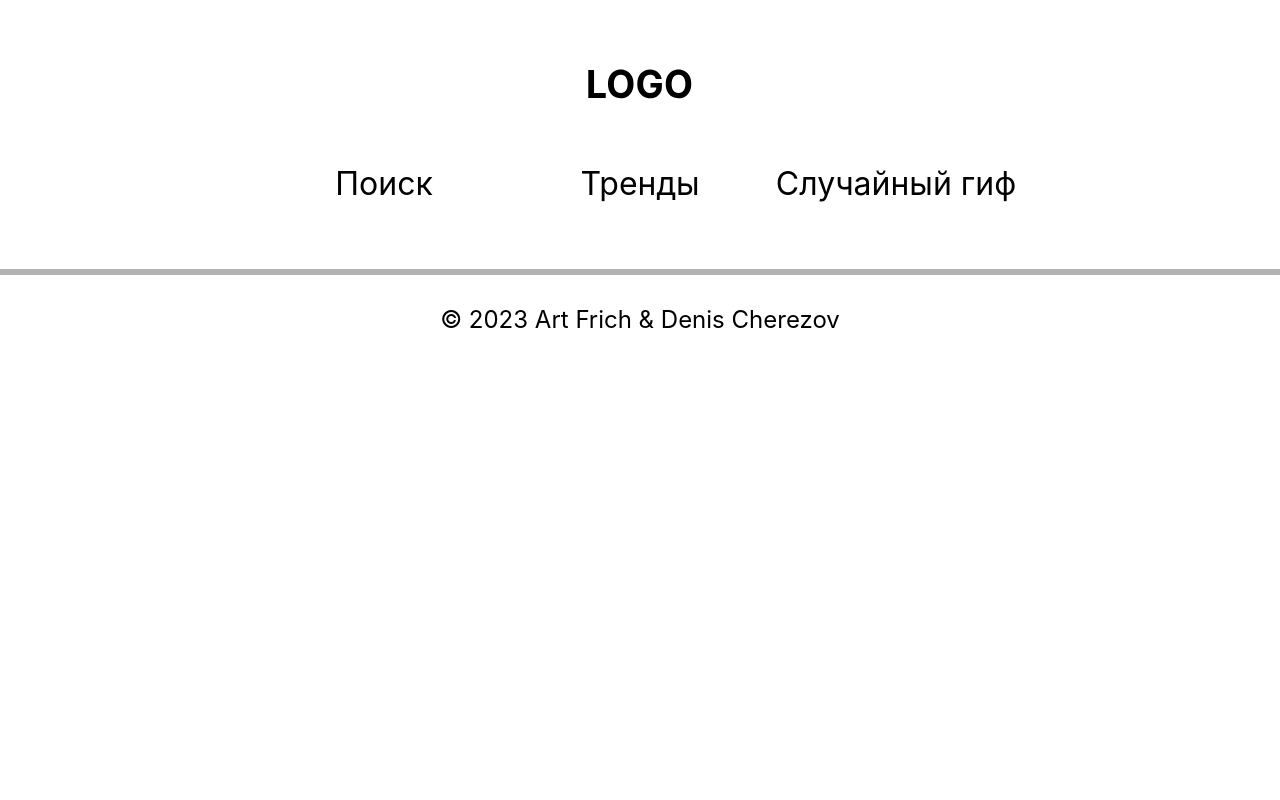
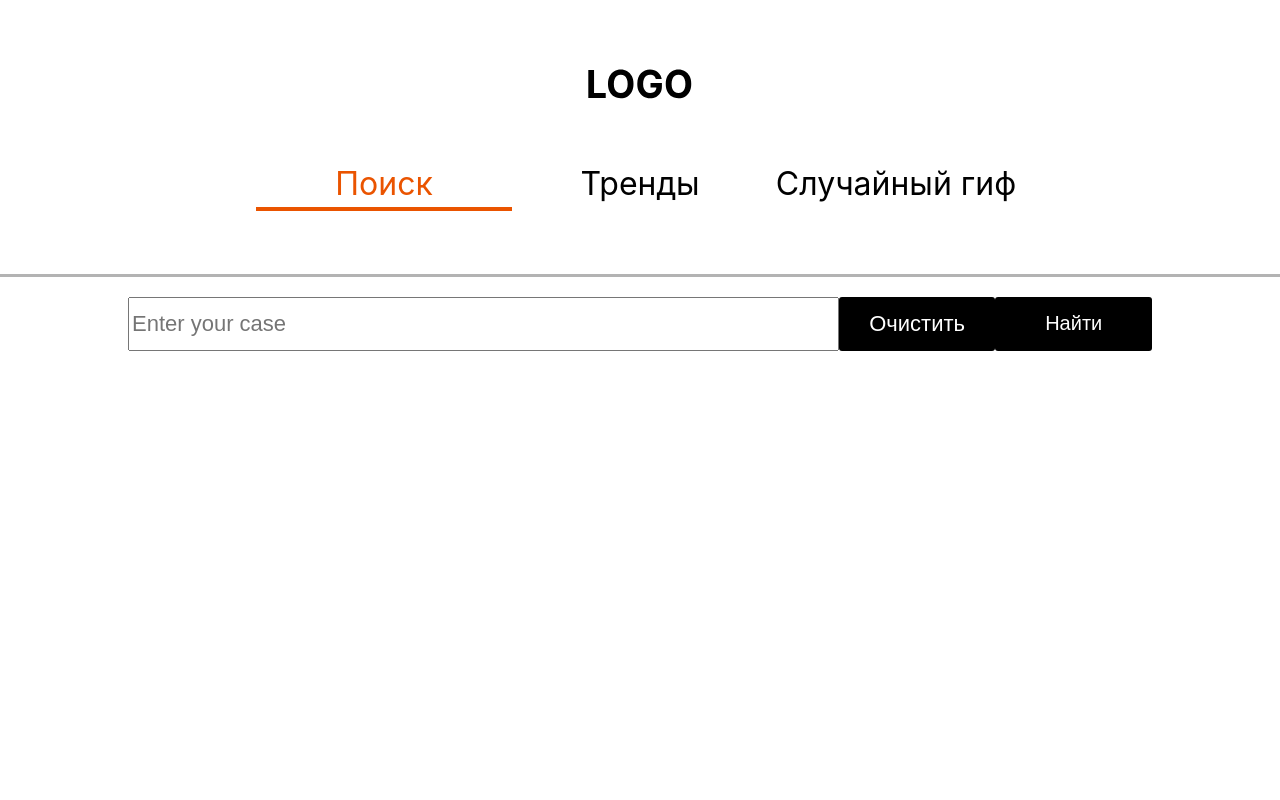
Before and after one commit to Art-Frich/Gifs-from-Giphy, a React (Create React App) app: page /search in a window 1280 px wide. Shown: the top 800 px of the page. Built offline with nearby package versions, Linux system fonts and the light colour scheme.

Commit message:
feat: add search section style

```diff
--- a/src/components/App.js
+++ b/src/components/App.js
@@ -11,9 +11,9 @@ function App() {
   return <>
     <Header />
     <Routes>
-      <Route path='/search' element={ MainSearch } />
-      <Route path='/trends' element={ MainTrends } />
-      <Route path='/random-gif' element={ MainRandomGif } />
+      <Route path='/search' element={ <MainSearch /> } />
+      <Route path='/trends' element={< MainTrends /> } />
+      <Route path='/random-gif' element={ <MainRandomGif /> } />
       <Route path='*' element={ <Navigate to='/search' />} />
     </Routes>
     <Footer />
--- a/src/components/ClearBtn.css
+++ b/src/components/ClearBtn.css
@@ -0,0 +1,17 @@
+.clear-btn {
+  text-align: center;
+  color: #fff;
+  width: 170px;
+  height: 54px;
+  font-size: 22px;
+
+  border: 0;
+  border-radius: 3px;
+
+  background-color: #000;
+  transition: opacity .1s linear;
+}
+
+.clear-btn:hover {
+  opacity: 0.7;
+}
--- a/src/components/ClearBtn.js
+++ b/src/components/ClearBtn.js
@@ -1,6 +1,9 @@
+import './ClearBtn.css';
+
 export default function ClearBtn({title}){
+
   return(
-    <button type="button">
+    <button className='clear-btn' type="button">
       {title}
     </button>
   )
--- a/src/components/Grid.js
+++ b/src/components/Grid.js
@@ -6,7 +6,5 @@ export default function Grid(){
     gridElements.push( <GridItem key={ i } />);
   }
 
-  return(
-    { gridElements }
-  )
+  return gridElements;
  }
--- a/src/components/Header.css
+++ b/src/components/Header.css
@@ -20,7 +20,7 @@
   margin: 0;
   padding: 0;
 
-  min-height: 3em;
+  min-height: 3.3em;
 
   display: flex;
   flex-direction: row;
--- a/src/components/Header.js
+++ b/src/components/Header.js
@@ -11,8 +11,9 @@ export default function Header(){
         <li>
             <NavLink
               to="/search"
-              className="header__link"
-              activeClassName="header__link_active"
+              className={({ isActive }) =>
+                isActive ? "header__link header__link_active" : "header__link"
+              }
               // onClick={() => handleLinkClick('Поиск')}
             >
               Поиск
@@ -21,8 +22,9 @@ export default function Header(){
           <li>
             <NavLink
               to="/trends"
-              className="header__link"
-              activeClassName="header__link_active"
+              className={({ isActive }) =>
+                isActive ? "header__link header__link_active" : "header__link"
+              }
               // onClick={() => handleLinkClick('Тренды')}
             >
               Тренды
@@ -30,9 +32,10 @@ export default function Header(){
           </li>
           <li>
             <NavLink
-              to="/random"
-              className="header__link"
-              activeClassName="header__link_active"
+              to="/random-gif"
+              className={({ isActive }) =>
+                isActive ? "header__link header__link_active" : "header__link"
+              }
               // onClick={() => handleLinkClick('Случайный гиф')}
             >
               Случайный гиф
--- a/src/components/InputSearch.css
+++ b/src/components/InputSearch.css
@@ -0,0 +1,6 @@
+.search-input{
+  min-height: 40px;
+  width: 60vw;
+
+  font-size: 22px;
+}
--- a/src/components/InputSearch.js
+++ b/src/components/InputSearch.js
@@ -1,7 +1,10 @@
+import './InputSearch.css';
+
 export default function InputSearch({ placeholder }){
   return(
     <input
       type="text"
+      className='search-input'
       placeholder={placeholder}
     />
   )
--- a/src/components/MainSearch.css
+++ b/src/components/MainSearch.css
@@ -0,0 +1,10 @@
+.main-search{
+  margin: 20px auto;
+  max-width: 80vw;
+}
+
+.main-search__search-form{
+  display: flex;
+  flex-direction: row;
+  justify-content: space-between;
+}
--- a/src/components/MainSearch.js
+++ b/src/components/MainSearch.js
@@ -4,17 +4,19 @@ import ClearBtn from "./ClearBtn";
 import Grid from "./Grid";
 import PaginationPanel from "./PaginationPanel";
 
+import './MainSearch.css';
+
 export default function MainSearch(){
  return(
- <main>
-  <section>
-    <form>
-      <InputSearch />
-      <SearchBtn />
-      <ClearBtn />
+ <main className="main-search">
+  <section className="main-search__search-section">
+    <form className="main-search__search-form">
+      <InputSearch placeholder={ 'Enter your case' }/>
+      <ClearBtn title={ 'Очистить' }/>
+      <SearchBtn title={ 'Найти' }/>
     </form>
   </section>
-  <section>
+  <section className="main-search__grid-section">
     <Grid />
     <PaginationPanel />
   </section>
--- a/src/components/SearchBtn.css
+++ b/src/components/SearchBtn.css
@@ -0,0 +1,17 @@
+.search-btn {
+  text-align: center;
+  color: #fff;
+  width: 170px;
+  height: 54px;
+  font-size: 20px;
+
+  border: 0;
+  border-radius: 3px;
+
+  background-color: #000;
+  transition: opacity .1s linear;
+}
+
+.search-btn:hover {
+  opacity: 0.7;
+}
--- a/src/components/SearchBtn.js
+++ b/src/components/SearchBtn.js
@@ -1,6 +1,8 @@
+import './SearchBtn.css'
+
 export default function SearchBtn({ title }){
   return(
-    <button type="submit">
+    <button className='search-btn' type="submit">
       {title}
     </button>
   )
```
